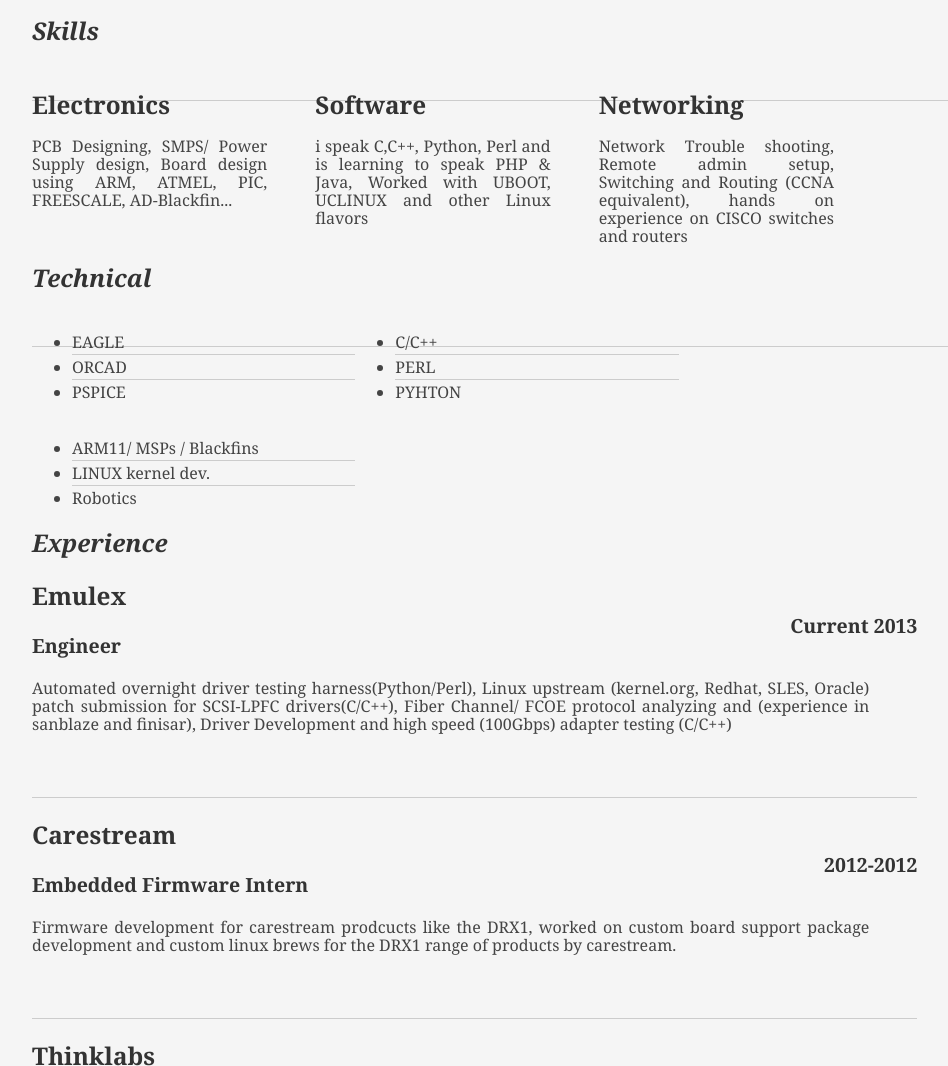
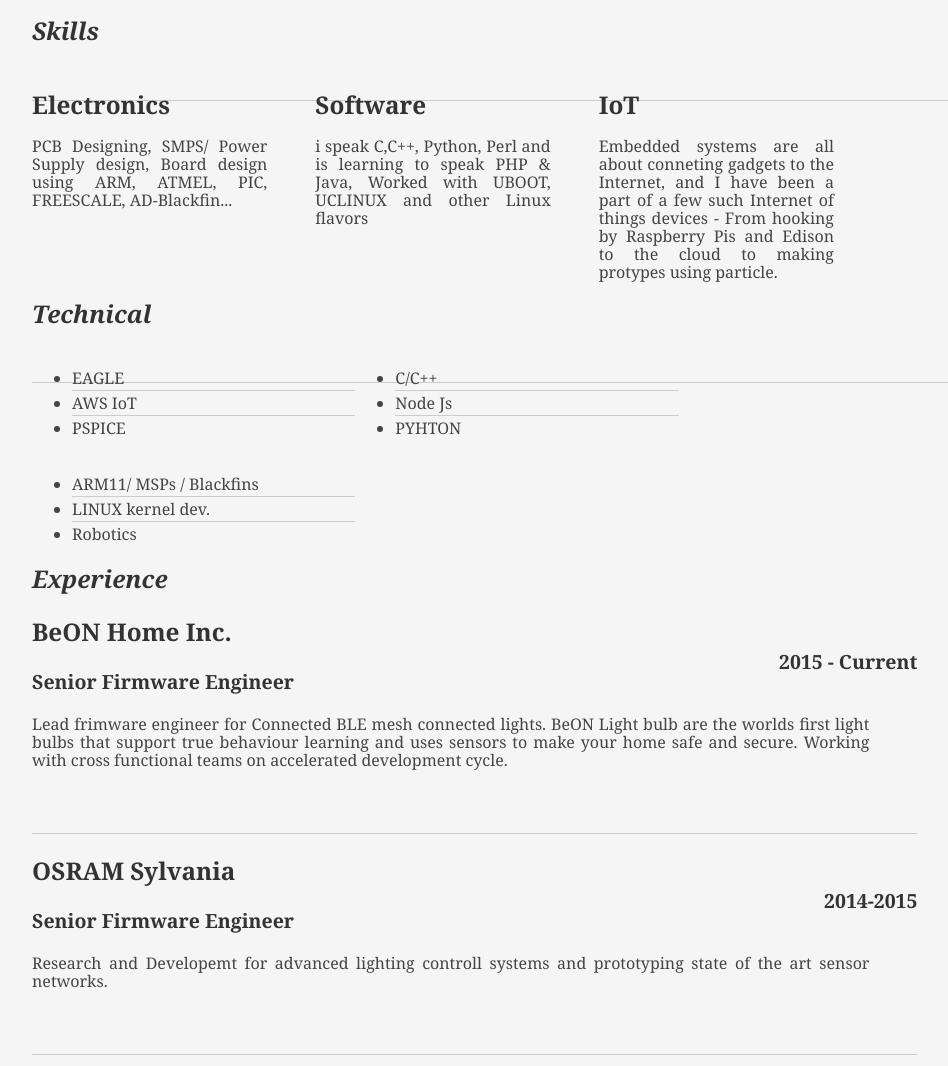
Before and after one commit to sajingeo/sajingeo.github.com, a plain HTML site: page index.html in a window 1280 px wide. Shown: the part 680-1746 px from the top of the page, without its empty margins (56-1004 px from the left). Drawn offline with Linux system fonts and the light colour scheme; a small style sheet from the web is missing.

Commit message:
Updated profile 2172016

```diff
--- a/index.html
+++ b/index.html
@@ -6,7 +6,7 @@
 	<meta http-equiv="content-type" content="text/html; charset=utf-8" />
 
 	<meta name="keywords" content="sajin, sajin george, CV sajin george, sajin george bio" />
-	<meta name="description" content="Learn more aout Sajin George, his works and this insterests" />
+	<meta name="description" content="Learn more aout Sajin George, his work and his insterests" />
 
 	<link rel="stylesheet" type="text/css" href="http://yui.yahooapis.com/2.7.0/build/reset-fonts-grids/reset-fonts-grids.css" media="all" />
 	<link rel="stylesheet" type="text/css" href="resume.css" media="all" />
@@ -76,8 +76,8 @@
 								</div>
 
 								<div class="talent">
-									<h2>Networking</h2>
-									<p>Network Trouble shooting, Remote admin setup, Switching and Routing (CCNA equivalent), hands on experience on CISCO switches and routers</p>
+									<h2>IoT</h2>
+									<p>Embedded systems are all about conneting gadgets to the Internet, and I have been a part of a few such Internet of things devices - From hooking by Raspberry Pis and Edison to the cloud to making protypes using particle.</p>
 								</div>
 						</div>
 					</div><!--// .yui-gf -->
@@ -89,13 +89,13 @@
 						<div class="yui-u">
 							<ul class="talent">
 								<li>EAGLE</li>
-								<li>ORCAD</li>
+								<li>AWS IoT</li>
 								<li class="last">PSPICE</li>
 							</ul>
 
 							<ul class="talent">
 								<li>C/C++</li>
-								<li>PERL</li>
+								<li>Node Js</li>
 								<li class="last">PYHTON</li>
 							</ul>
 
@@ -115,9 +115,23 @@
 
 						<div class="yui-u">
 							<div class="job">
+								<h2>BeON Home Inc.</h2>
+								<h3>Senior Firmware Engineer</h3>
+								<h4>2015 - Current</h4>
+								<p>
+								Lead frimware engineer for Connected BLE mesh connected lights. BeON Light bulb are the worlds first light bulbs that support true behaviour learning and uses sensors to make your home safe and secure. Working with cross functional teams on accelerated development cycle.
+								</p>
+							</div>
+							<div class="job">
+								<h2>OSRAM Sylvania</h2>
+								<h3>Senior Firmware Engineer</h3>
+								<h4>2014-2015</h4>
+								<p>Research and Developemt for advanced lighting controll systems and prototyping state of the art sensor networks.</p>
+							</div>
+							<div class="job">
 							<h2>Emulex</h2>
 							<h3>Engineer</h3>
-							<h4>Current 2013</h4>
+							<h4>2013-2015</h4>
 							<p>Automated overnight driver testing harness(Python/Perl), Linux upstream (kernel.org, Redhat, SLES, Oracle) patch submission for SCSI-LPFC drivers(C/C++), Fiber Channel/ FCOE protocol analyzing and (experience in sanblaze and finisar), Driver Development and high speed (100Gbps) adapter testing (C/C++) </p>
 							</div>
 							<div class="job">
@@ -147,6 +161,10 @@
 							<h2>Rochester Institute of Technology, Rochester</h2>
 							<h3>Masters in Electrical Engineering </h3>
 						</div>
+						<div class="yui-u">
+							<h2>Karunya Institute of Technology, India</h2>
+							<h3>Bachelors in Electronics and Communication </h3>
+						</div>
 					</div><!--// .yui-gf -->
 
 
--- a/resume.css
+++ b/resume.css
@@ -70,5 +70,5 @@ a#pdf:hover { background: #222; }
 #srt-ttab img.last { margin-top: 20px }
 
 /* --// override to force 1/8th width grids -- */
-.yui-gf .yui-u{width:80.2%;}
+.yui-gf .yui-u{width:80.2%;margin-top: 20px;}
 .yui-gf div.first{width:12.3%;}
```
